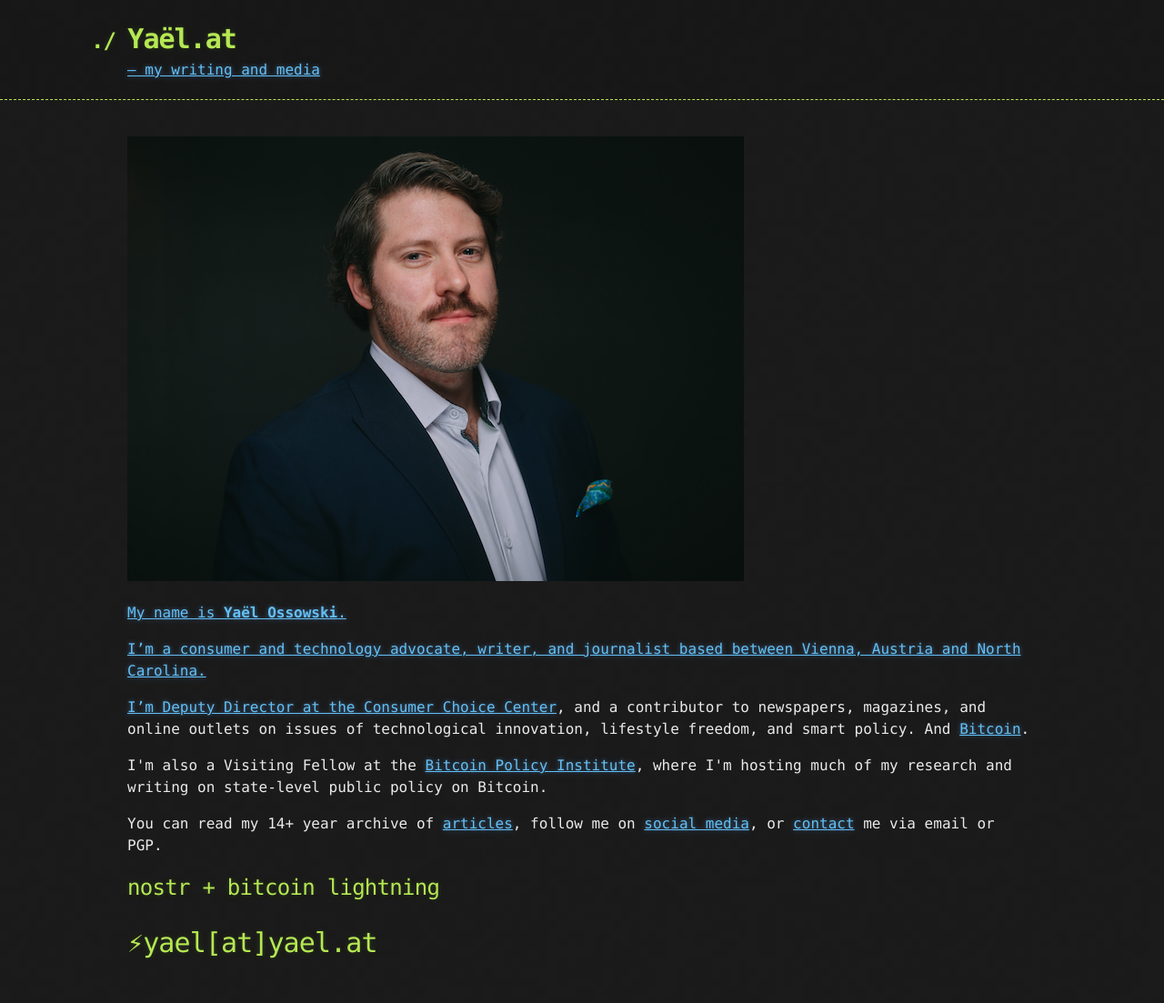
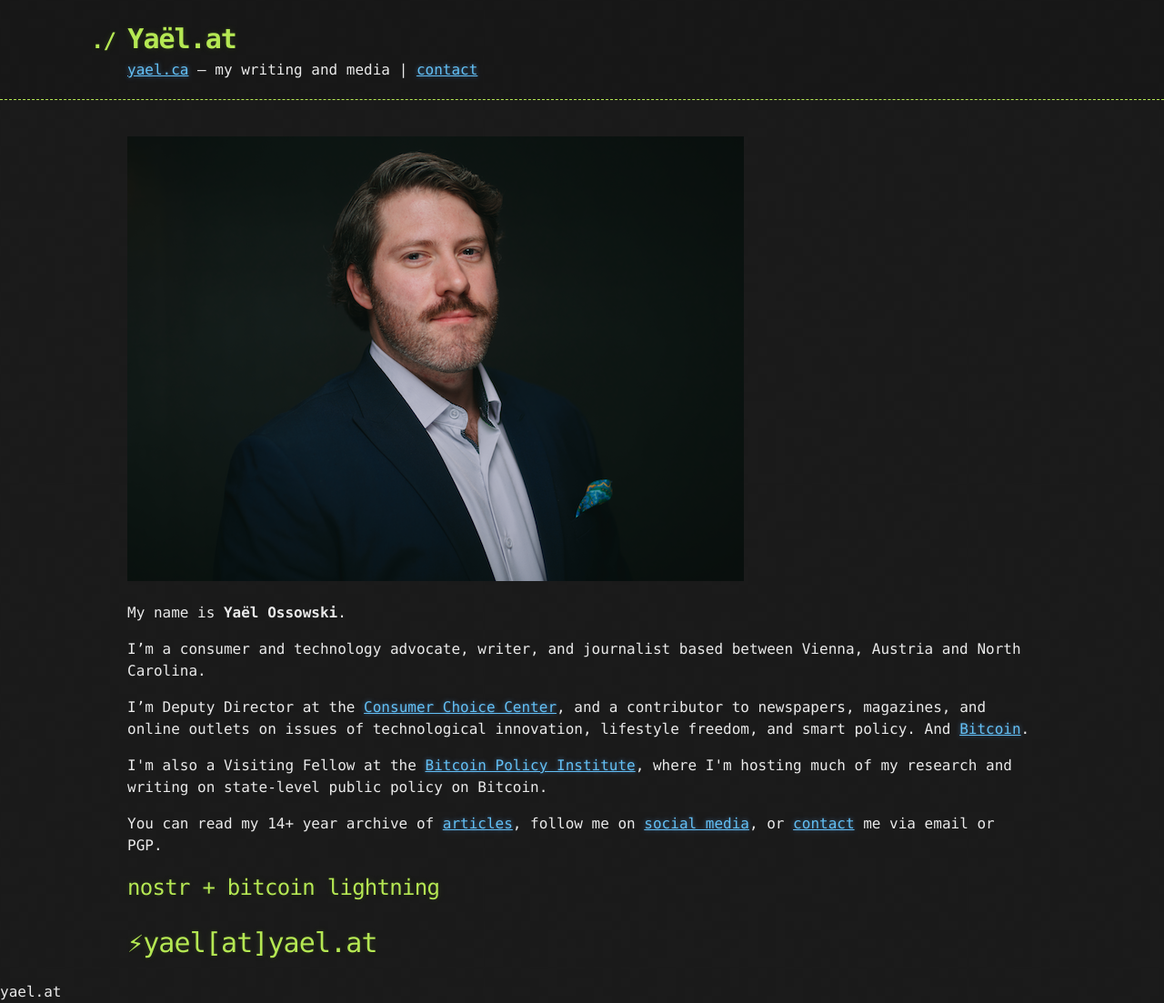
Before and after one commit to yaeloss/yaelat.github.io, a Jekyll site: the page built from index.md, in a window 1280 px wide. Shown: the whole page at 91% size. Built offline with Jekyll 4.4.1, drawn with Linux system fonts in a browser that asks for light colours; before the commit the page ends 1079 px from its top, so only the background shows below that.

Commit message:
footer add

```diff
--- a/_layouts/default.html
+++ b/_layouts/default.html
@@ -17,7 +17,7 @@
         <a id="a-title" href="{{ '/' | relative_url }}">
           <h1>{{ site.title | default: site.github.repository_name }}</h1>
         </a>
-        <a href="https://yael.ca"> – my writing and media</>
+        <a href="https://yael.ca">yael.ca</a> – my writing and media | <a href="https://yael.ca/contact">contact</a>
       </div>
     </header>
 
@@ -27,4 +27,7 @@
       </section>
     </div>
   </body>
+  <footer>
+  yael.at
+  </footer>
 </html>
```
